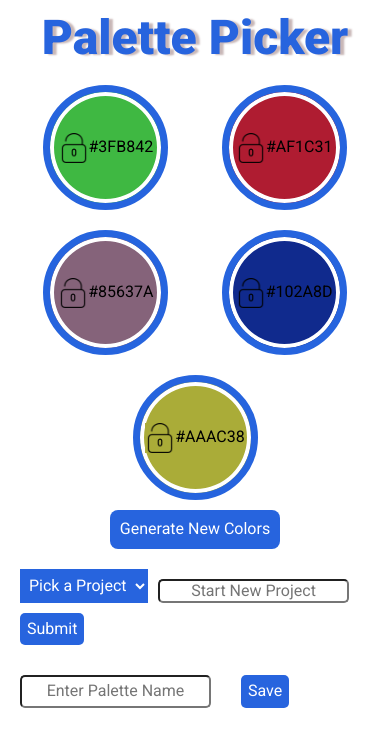
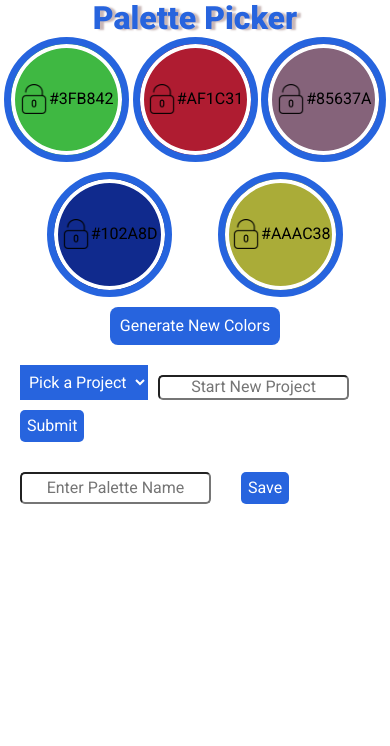
Before and after one commit to Salamandastron1/palette-picker, a website: page public/index.html in a window 390 px wide. Drawn offline with Linux system fonts and the light colour scheme; no server answers.

Commit message:
remove margin on elements to reveal palette options

```diff
--- a/public/css/styles.css
+++ b/public/css/styles.css
@@ -155,11 +155,16 @@ input {
     margin-top: 10px;
   }
   h1 {
-    font-size: 3em;
+    font-size: 2em;
+  }
+  header {
+    margin: 0;
   }
   .color {
     height: 125px;
     width: 125px;
+    margin: 0;
+    margin-bottom: 10px;
   }
   .submit {
     margin-top: 10px;
```
